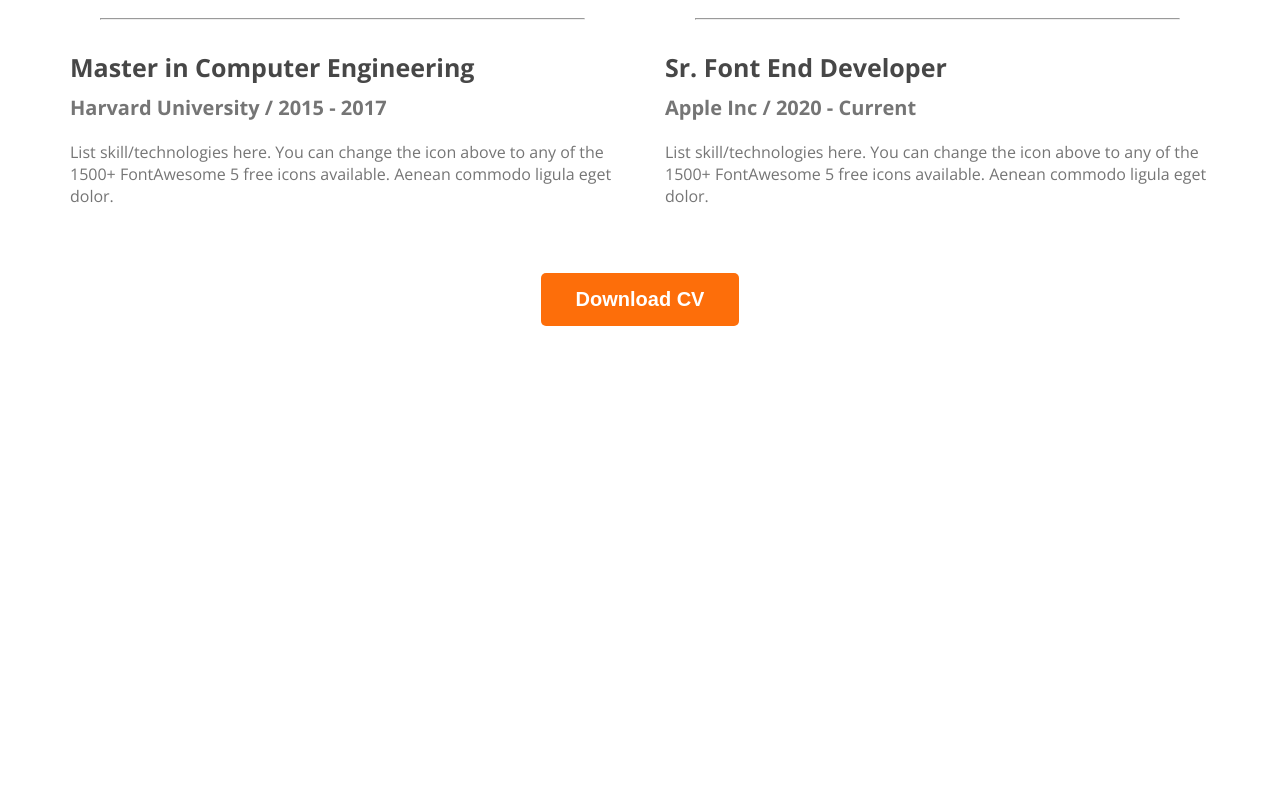
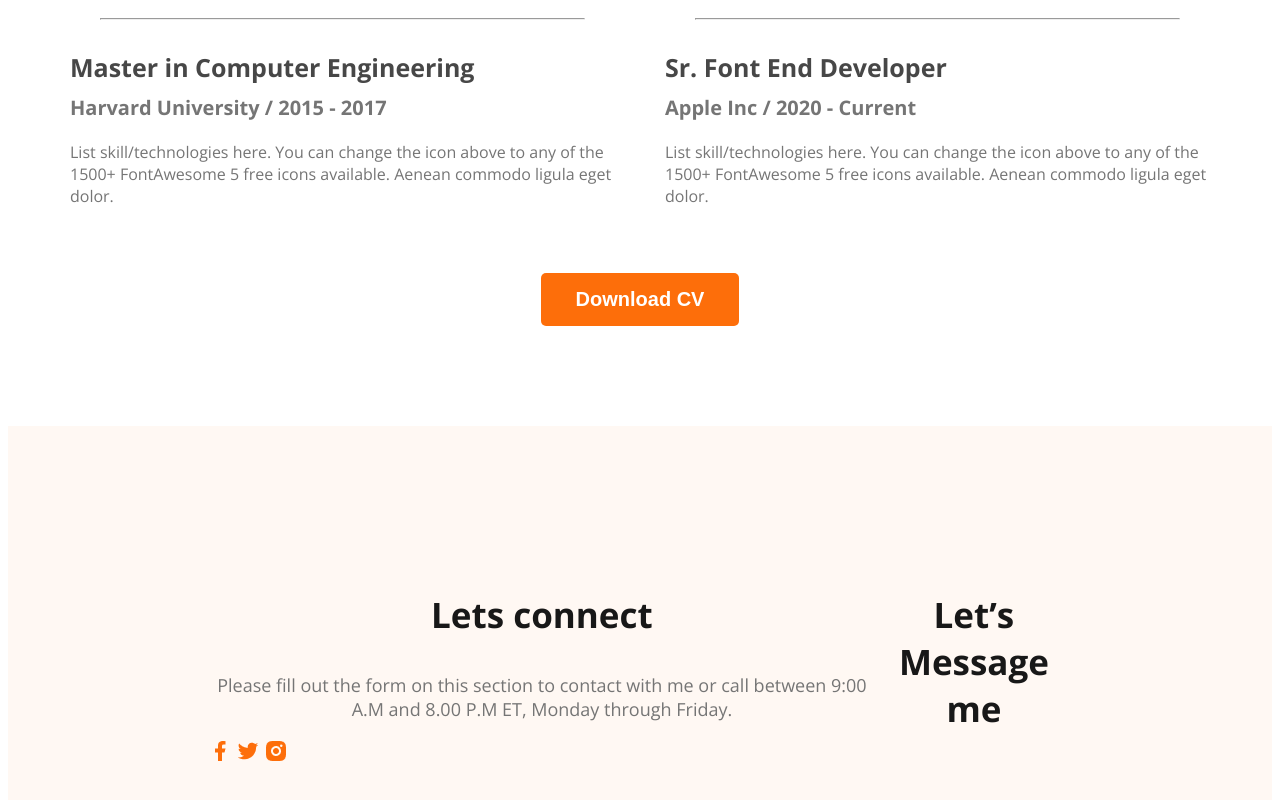
Before and after one commit to niazadib/webdeveloper-portfolio, a plain HTML site: page index.html in a window 1280 px wide. Shown: the part 2898-3698 px from the top of the page. Before the commit the page ends 3232 px from the top, so only its background shows below. Drawn offline with nearby package versions, Linux system fonts and the light colour scheme.

Commit message:
basic footer

```diff
--- a/index.html
+++ b/index.html
@@ -177,6 +177,19 @@
 
     </main>
     <footer>
+        <div class="footer-column">
+            <h3 class="section-title">Lets connect</h3>
+            <p class="section-description">Please fill out the form on this section to contact with me or call between 9:00 A.M and 8.00 P.M ET, Monday through Friday.</p>
+            <div class="social-link">
+                <a href=""><img src="images/icons/facebook.png" alt=""></a>
+                <a href=""><img src="images/icons/twitter.png" alt=""></a>
+                <a href=""><img src="images/icons/insta.png" alt=""></a>
+            </div>
+        </div>
+        <div class="footer-column">
+            <h3 class="section-title">Let’s Message me</h3>
+
+        </div>
 
     </footer>
 
--- a/styles/portfolio.css
+++ b/styles/portfolio.css
@@ -228,3 +228,10 @@ main section {
     text-align: center;
     margin-top: 50px;
 }
+
+footer{
+    display: flex;
+    background-color: #FFF8F3;
+    padding: 130px 200px;
+    margin-top: 100px;
+}
```
